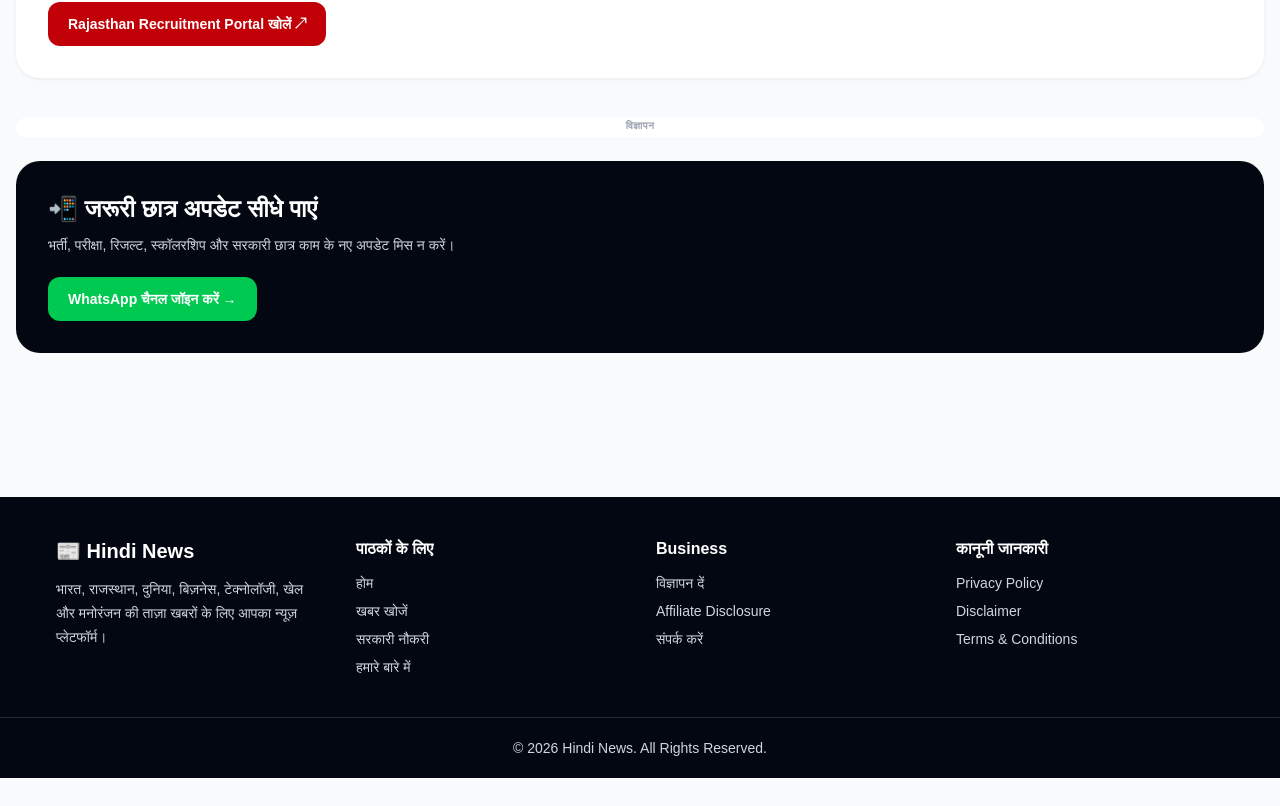
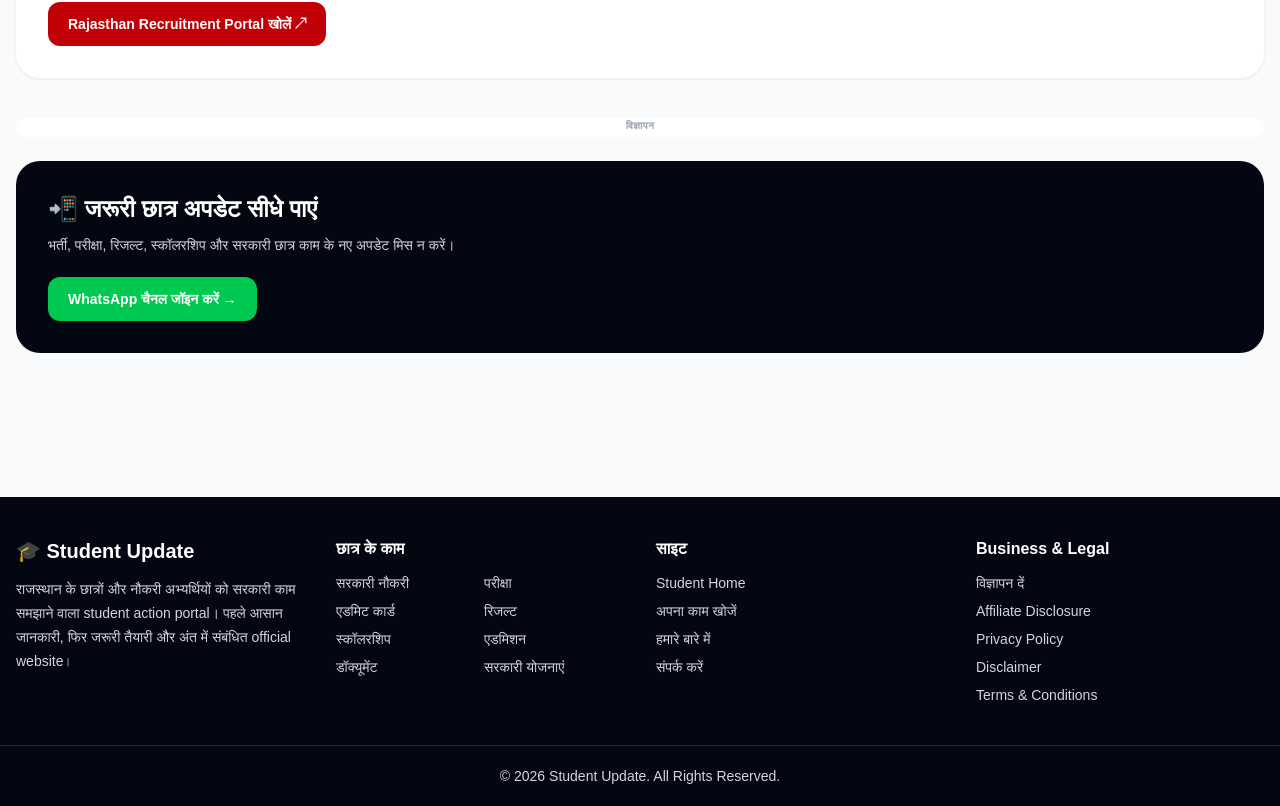
Before and after one commit to bhoopendramandoliya786-source/hindi-news, a Next.js app: page / in a window 1280 px wide. Shown: the part 2334-3140 px from the top of the page. Before the commit the page ends 3112 px from the top, so only its background shows below. Built offline with nearby package versions, Linux system fonts and the light colour scheme; no server answers; the database is empty.

Commit message:
Replace generic news footer with student portal footer

```diff
--- a/components/Footer.tsx
+++ b/components/Footer.tsx
@@ -1,40 +1,51 @@
 import Link from "next/link";
+
+const tasks = [
+  ["सरकारी नौकरी", "/category/jobs"],
+  ["परीक्षा", "/category/exams"],
+  ["एडमिट कार्ड", "/category/admit-card"],
+  ["रिजल्ट", "/category/results"],
+  ["स्कॉलरशिप", "/category/scholarship"],
+  ["एडमिशन", "/category/admission"],
+  ["डॉक्यूमेंट", "/category/documents"],
+  ["सरकारी योजनाएं", "/category/schemes"],
+];
 
 export default function Footer() {
   return (
     <footer className="mt-12 bg-gray-950 text-gray-300">
-      <div className="container grid gap-8 py-10 md:grid-cols-4">
+      <div className="mx-auto grid max-w-7xl gap-8 px-4 py-10 md:grid-cols-4">
         <div>
-          <h2 className="mb-3 text-xl font-bold text-white">📰 Hindi News</h2>
-          <p className="text-sm leading-6">भारत, राजस्थान, दुनिया, बिज़नेस, टेक्नोलॉजी, खेल और मनोरंजन की ताज़ा खबरों के लिए आपका न्यूज़ प्लेटफॉर्म।</p>
+          <h2 className="mb-3 text-xl font-bold text-white">🎓 Student Update</h2>
+          <p className="text-sm leading-6">राजस्थान के छात्रों और नौकरी अभ्यर्थियों को सरकारी काम समझाने वाला student action portal। पहले आसान जानकारी, फिर जरूरी तैयारी और अंत में संबंधित official website।</p>
         </div>
         <div>
-          <h3 className="mb-3 font-bold text-white">पाठकों के लिए</h3>
-          <div className="flex flex-col gap-2 text-sm">
-            <Link href="/" className="hover:text-white">होम</Link>
-            <Link href="/search" className="hover:text-white">खबर खोजें</Link>
-            <Link href="/jobs" className="hover:text-white">सरकारी नौकरी</Link>
-            <Link href="/about" className="hover:text-white">हमारे बारे में</Link>
+          <h3 className="mb-3 font-bold text-white">छात्र के काम</h3>
+          <div className="grid grid-cols-2 gap-2 text-sm">
+            {tasks.map(([label, href]) => <Link key={href} href={href} className="hover:text-white">{label}</Link>)}
           </div>
         </div>
         <div>
-          <h3 className="mb-3 font-bold text-white">Business</h3>
+          <h3 className="mb-3 font-bold text-white">साइट</h3>
           <div className="flex flex-col gap-2 text-sm">
-            <Link href="/advertise" className="hover:text-white">विज्ञापन दें</Link>
-            <Link href="/affiliate-disclosure" className="hover:text-white">Affiliate Disclosure</Link>
+            <Link href="/" className="hover:text-white">Student Home</Link>
+            <Link href="/search" className="hover:text-white">अपना काम खोजें</Link>
+            <Link href="/about" className="hover:text-white">हमारे बारे में</Link>
             <Link href="/contact" className="hover:text-white">संपर्क करें</Link>
           </div>
         </div>
         <div>
-          <h3 className="mb-3 font-bold text-white">कानूनी जानकारी</h3>
+          <h3 className="mb-3 font-bold text-white">Business & Legal</h3>
           <div className="flex flex-col gap-2 text-sm">
+            <Link href="/advertise" className="hover:text-white">विज्ञापन दें</Link>
+            <Link href="/affiliate-disclosure" className="hover:text-white">Affiliate Disclosure</Link>
             <Link href="/privacy" className="hover:text-white">Privacy Policy</Link>
             <Link href="/disclaimer" className="hover:text-white">Disclaimer</Link>
             <Link href="/terms" className="hover:text-white">Terms & Conditions</Link>
           </div>
         </div>
       </div>
-      <div className="border-t border-gray-800"><div className="container py-5 text-center text-sm">© {new Date().getFullYear()} Hindi News. All Rights Reserved.</div></div>
+      <div className="border-t border-gray-800"><div className="mx-auto max-w-7xl px-4 py-5 text-center text-sm">© {new Date().getFullYear()} Student Update. All Rights Reserved.</div></div>
     </footer>
   );
 }
```
